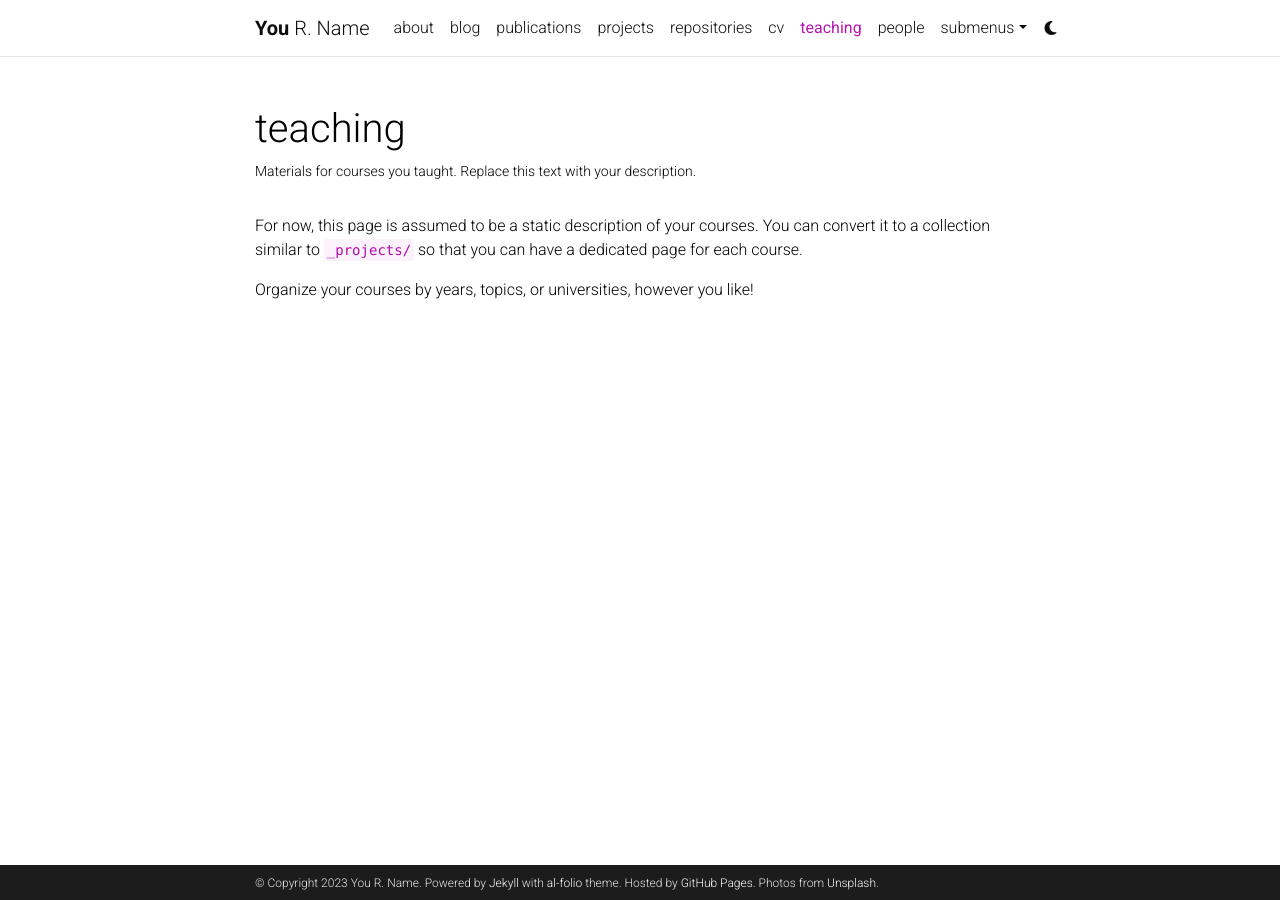
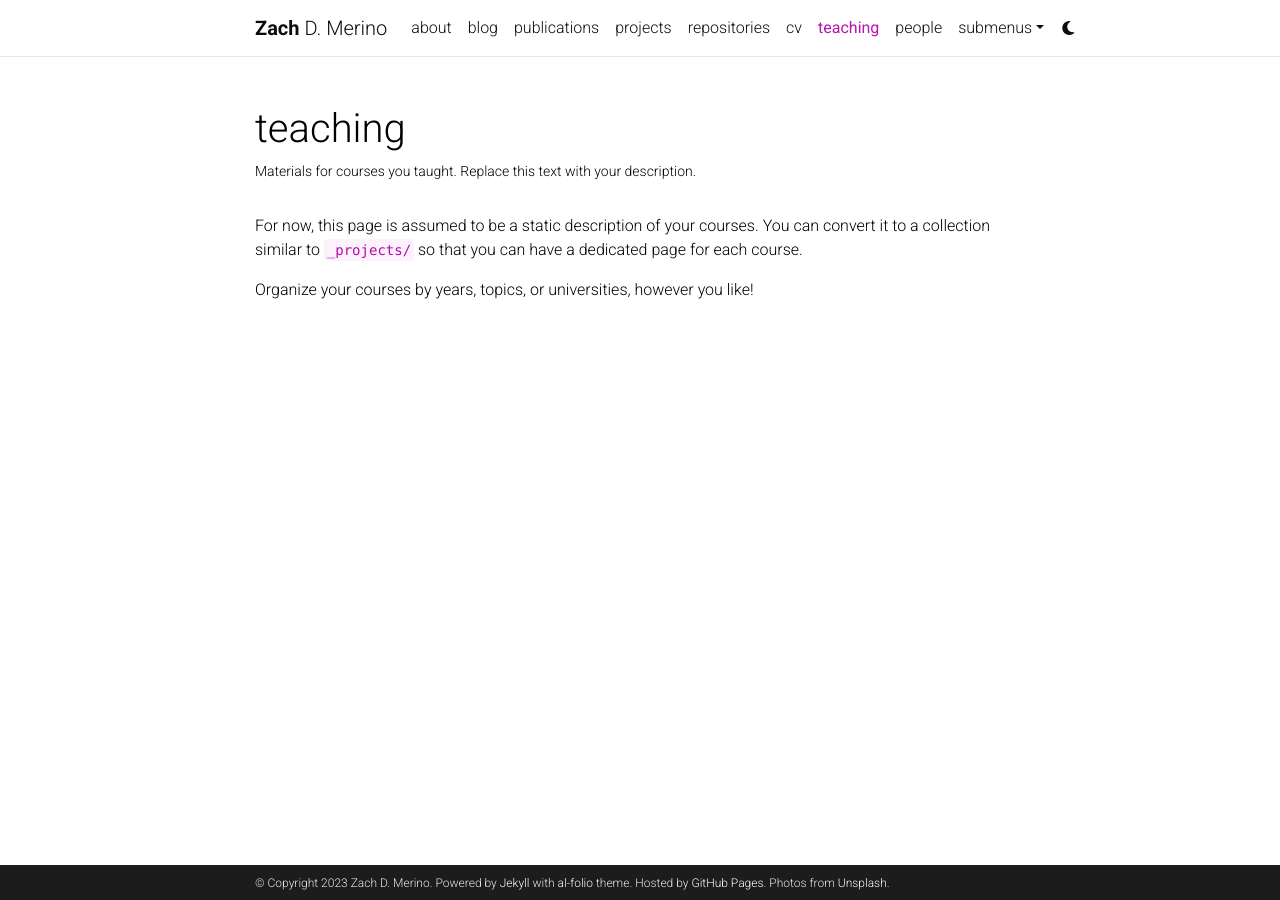
Before and after one commit to zmerino/zmerino.github.io, a Jekyll site: the page built from _pages/teaching.md, in a window 1280 px wide. Built offline with Jekyll 4.4.1, drawn with Linux system fonts in a browser that asks for light colours; comment, search, counter and statistics services are not loaded; a style sheet for code colours, icons or effects is not loaded.

Commit message:
initial changes

```diff
--- a/_config.yml
+++ b/_config.yml
@@ -3,9 +3,9 @@
 # -----------------------------------------------------------------------------
 
 title: blank # the website title (if blank, full name will be used instead)
-first_name: You
-middle_name: R.
-last_name: Name
+first_name: Zach
+middle_name: D.
+last_name: Merino
 email: you@example.com
 description: > # the ">" symbol means to ignore newlines until "footer_text:"
   A simple, whitespace theme for academics. Based on [*folio](https://github.com/bogoli/-folio) design.
@@ -18,8 +18,8 @@
 lang: en # the language of your site (for example: en, fr, cn, ru, etc.)
 icon: ⚛️  # the emoji used as the favicon (alternatively, provide image name in /assets/img/)
 
-url: https://alshedivat.github.io # the base hostname & protocol for your site
-baseurl: /al-folio # the subpath of your site, e.g. /blog/
+url: https://zmerino.github.io # the base hostname & protocol for your site
+baseurl: # the subpath of your site, e.g. /blog/
 last_updated: false # set to true if you want to display last updated in the footer
 impressum_path:  # set to path to include impressum link in the footer, use the same path as permalink in a page, helps to conform with EU GDPR
 
```
